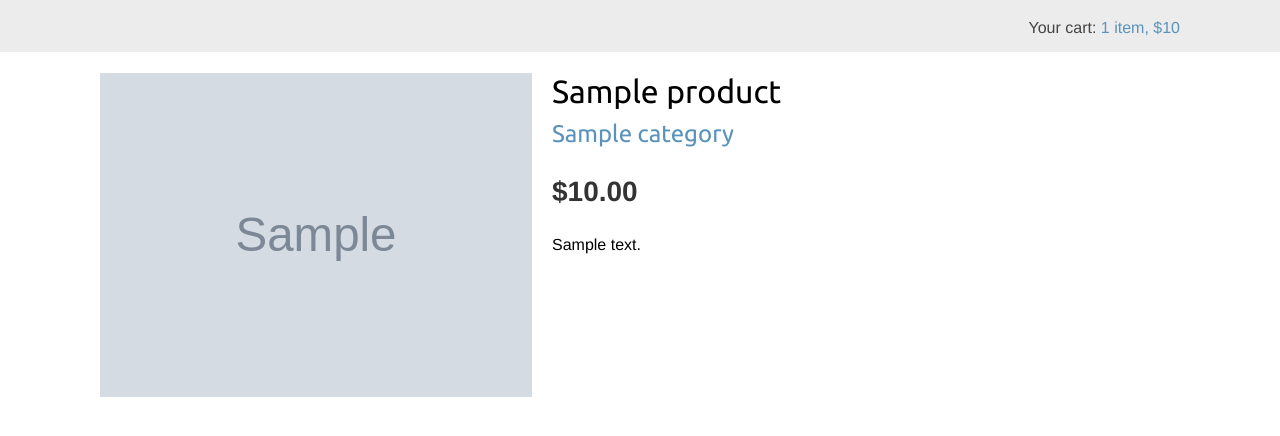
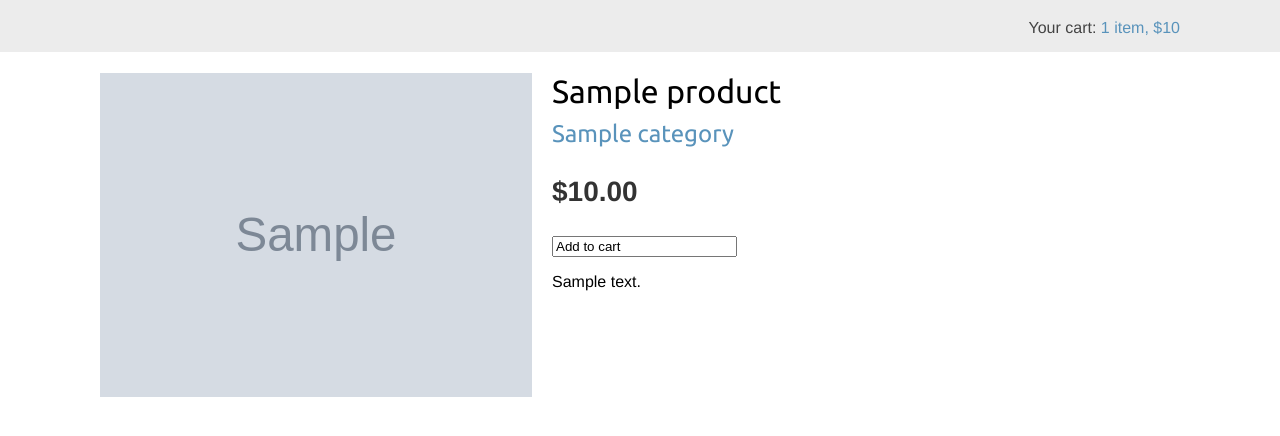
Before and after one commit to hodlin/webshop, a Django app: template webshop/shop/templates/shop/product/detail.html in a window 1280 px wide. Shown: the part 46-482 px from the top of the page. Run offline with Django 3.2, Linux system fonts and the light colour scheme; tables that the repository leaves empty hold one stand-in row (values such as "Sample post"); the template is opened without the code that fills it: values that come from a table or form of the project are taken from there, most other values are stand-ins (such as "Sample title", 1, 10 or a date in 2020); grey boxes marked "Sample" are stand-in pictures; parts of the project's set-up code (start-up, migrations or seed data) failed here and were passed over.

Commit message:
product/detail.html template update with cart_add form

```diff
--- a/webshop/shop/templates/shop/product/detail.html
+++ b/webshop/shop/templates/shop/product/detail.html
@@ -11,6 +11,11 @@
     <h1>{{ product.name }}</h1>
     <h2><a href="{{ product.category.get_absolute_url }}">{{ product.category }}</a></h2>
     <p class="price">${{ product.price }}</p>
+    <form action="{% url "cart:cart_add" product.id %}" method="post">
+      {{ cart_product_form }}
+      {% csrf_token %}
+      <input type="submitt" value="Add to cart">
+    </form>
     {{ product.description|linebreaks }}
   </div>
 {% endblock %}
```
